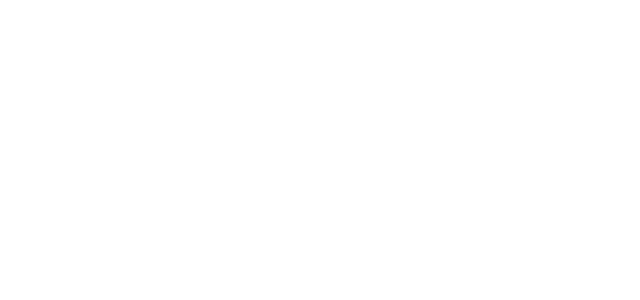
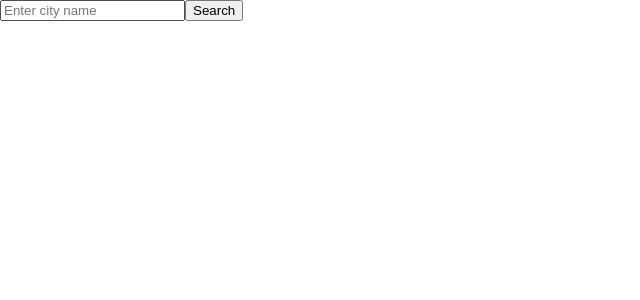
Before and after one commit to bac-dam-1991/weather-forecaster, a React (Create React App) app: page / in a window 1280 px wide. Shown: the top 300 px of the page, without its empty margins (0-640 px from the left). Built offline with nearby package versions, Linux system fonts and the light colour scheme.

Commit message:
Setup city search bar component.

```diff
--- a/src/App.tsx
+++ b/src/App.tsx
@@ -1,9 +1,14 @@
 import * as React from 'react';
+import CitySearchBar from './components/CitySearchBar/CitySearchBar';
 
 export interface AppProps {}
 
 const App: React.FC<AppProps> = () => {
-	return <div></div>;
+	return (
+		<div>
+			<CitySearchBar />
+		</div>
+	);
 };
 
 export default App;
--- a/src/apis/openWeatherMapApis.ts
+++ b/src/apis/openWeatherMapApis.ts
@@ -19,5 +19,6 @@
 		qParams.push(countryCode);
 	}
 	params.append('q', qParams.join(','));
+	params.append('limit', '5');
 	return axios.get(URLS.GEOCODING, { params });
 };
--- /dev/null
+++ b/src/components/CitySearchBar/CitySearchBar.tsx
@@ -0,0 +1,37 @@
+import * as React from 'react';
+// import styles from './CitySearchBar.module.css';
+
+export interface CitySearchBarProps {}
+
+const CitySearchBar: React.FC<CitySearchBarProps> = () => {
+	const inputRef = React.useRef<HTMLInputElement | null>(null);
+	const [cityName, setCityName] = React.useState<string>('');
+
+	const handleCityNameChange = (event: React.ChangeEvent<HTMLInputElement>) => {
+		setCityName(event.target.value);
+	};
+
+	const handleSubmit = (event: React.FormEvent) => {
+		event.preventDefault();
+		if (!inputRef.current) {
+			return;
+		}
+		console.log({ cityName });
+		inputRef.current.value = '';
+	};
+
+	return (
+		<form onSubmit={handleSubmit}>
+			<input
+				type="text"
+				placeholder="Enter city name"
+				defaultValue={cityName}
+				ref={inputRef}
+				onChange={handleCityNameChange}
+			/>
+			<input type="submit" value="Search" />
+		</form>
+	);
+};
+
+export default CitySearchBar;
--- a/src/config/constants.ts
+++ b/src/config/constants.ts
@@ -1,5 +1,5 @@
 export const URLS = {
-	ONE_CALL: '',
+	ONE_CALL: 'https://api.openweathermap.org/data/2.5/onecall',
 	GEOCODING: 'http://api.openweathermap.org/geo/1.0/direct',
 };
 
@@ -9,4 +9,5 @@
 	OK: 200,
 	UNAUTHORIZED: 401,
 	NOT_FOUND: 404,
+	INTERNAL_SERVER_ERROR: 500,
 };
```
Also changed, not shown: src/components/CitySearchBar/CitySearchBar.module.css (added), src/components/Typography/Typography.module.css (added), src/components/Typography/Typography.tsx (added), 1 other file (tests, documents, lock files or other folders).
